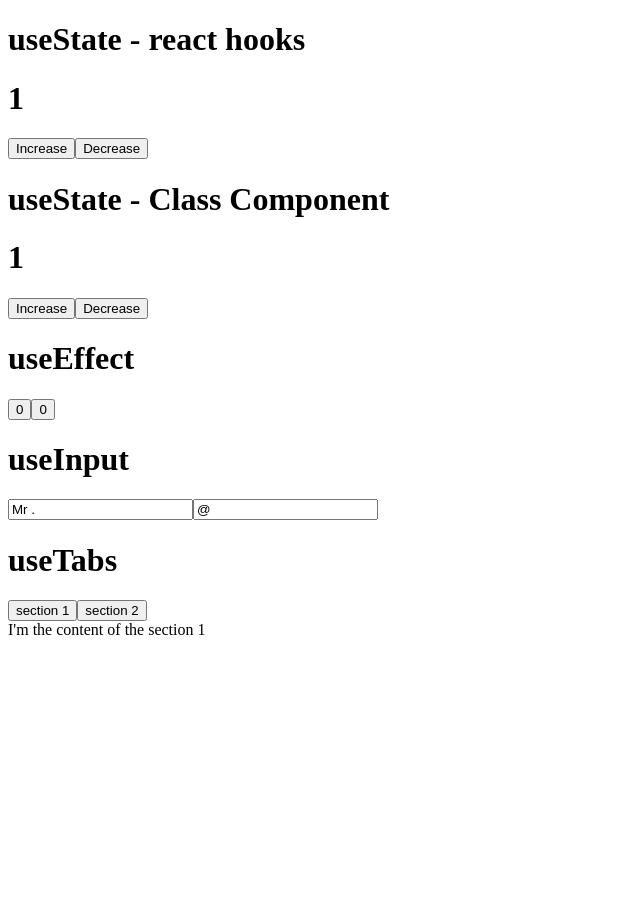
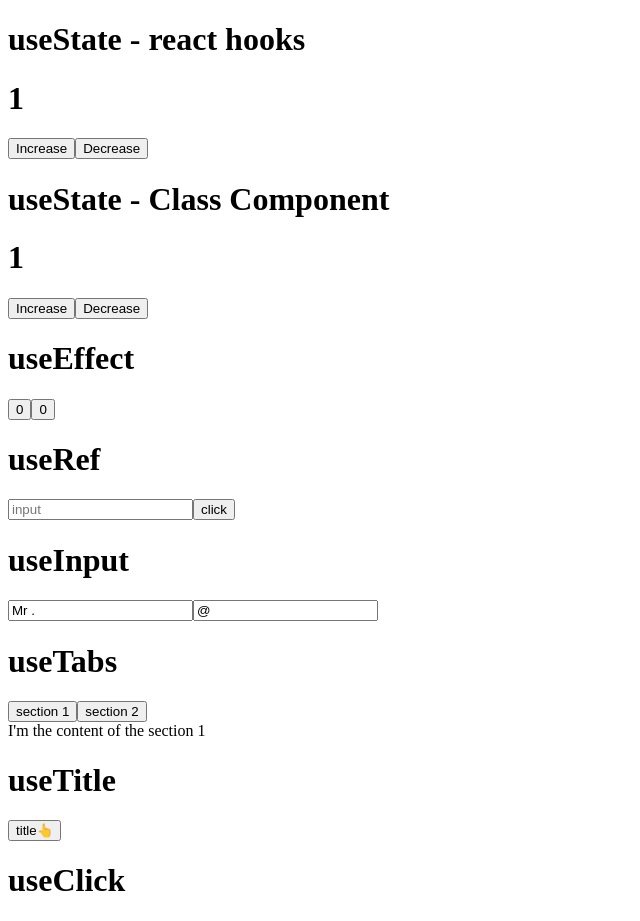
Before and after one commit to kyoowon/React-hook-totorial, a React (Create React App) app: page / in a window 1280 px wide. Shown: the whole page, without its empty margins (0-640 px from the left). Before the commit the page ends 800 px from the top, so only its background shows below. Built offline with nearby package versions, Linux system fonts and the light colour scheme; the HTML template or start-up script is replaced by a standard one.

Commit message:
✅ add(useTitle) : react custom hooks for the Title

```diff
--- a/src/App.js
+++ b/src/App.js
@@ -2,6 +2,9 @@ import {Example_1, Example_class_1} from './Components/useState.js';
 import {Example_2} from './Components/customs/useInput.js';
 import {Example_3} from './Components/customs/useTabs.js';
 import {Example_4} from './Components/useEffect.js';
+import {Example_5} from './Components/customs/useTitle.js';
+import {Example_6} from './Components/useRef.js';
+import {Example_7} from './Components/customs/useClick.js';
 
 function App() {
   return (
@@ -11,10 +14,16 @@ function App() {
       <Example_class_1></Example_class_1>
       {/* react hooks - useEffect */}
       <Example_4></Example_4>
+      {/* react hooks - useRef */}
+      <Example_6></Example_6>
       {/* react custom hooks - useInput */}
       <Example_2></Example_2>
       {/* react custom hooks - useTabs */}
       <Example_3></Example_3>
+      {/* react custom hooks - useTitle */}
+      <Example_5></Example_5>
+      {/* react custom hooks - useClick */}
+      <Example_7></Example_7>
     </div>
   );
 }
--- /dev/null
+++ b/src/Components/customs/useTitle.js
@@ -0,0 +1,25 @@
+import React, {useEffect, useState} from 'react'
+
+const useTitle = initialTitle => {
+	const [title, setTitle] = useState(initialTitle)
+	const updateTitle = () => {
+		const htmlTitle = document.querySelector('title')
+		htmlTitle.innerText = title
+	}
+	useEffect(updateTitle, [title])
+	return setTitle;
+}
+
+export function Example_5() {
+	const titleUpdater = useTitle("loading...")
+	setTimeout(() => titleUpdater("Home"), 5000)
+	return (
+		<div>
+			<h1>useTitle</h1>
+			<button onClick={() => {
+				titleUpdater("loading...")
+				setTimeout(() => titleUpdater("Home"), 5000)}
+				}>title👆</button>
+		</div>
+	)
+}
```
Also changed, not shown: 1 other file (tests, documents, lock files or other folders).
